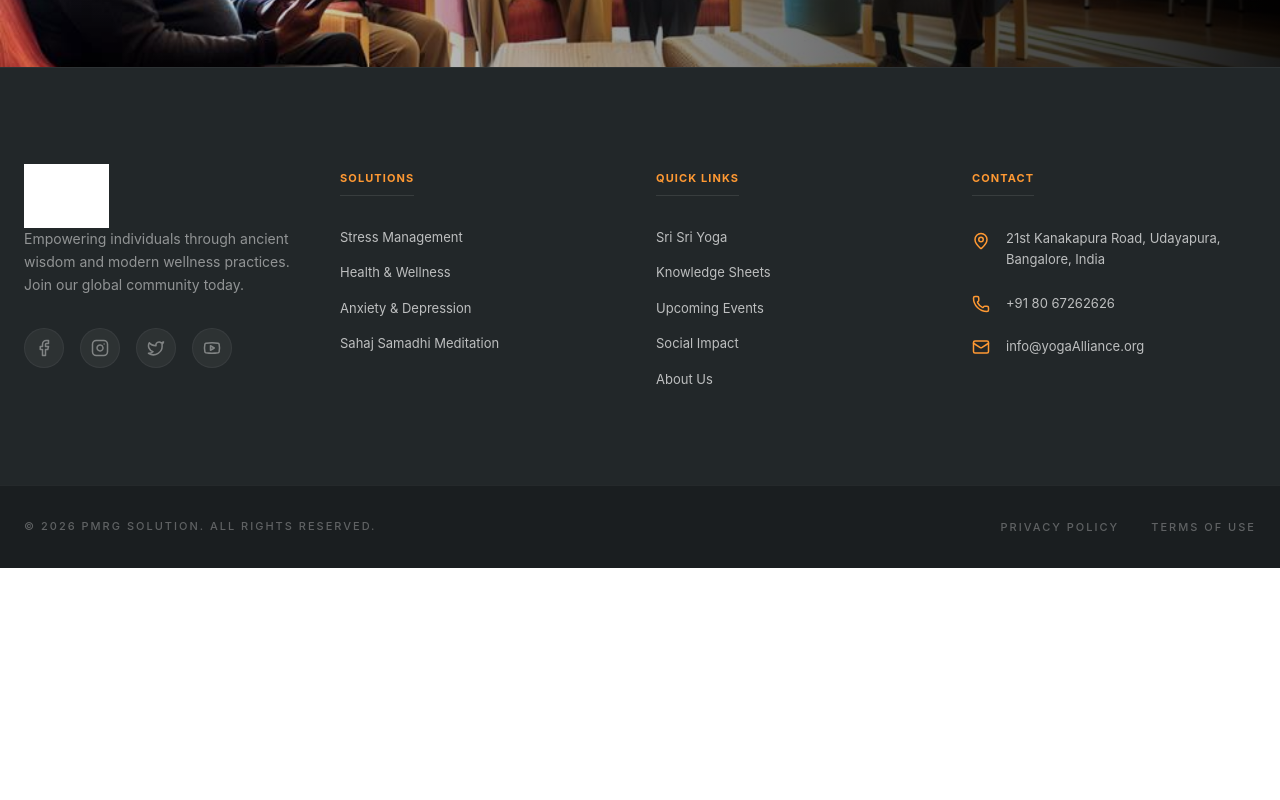
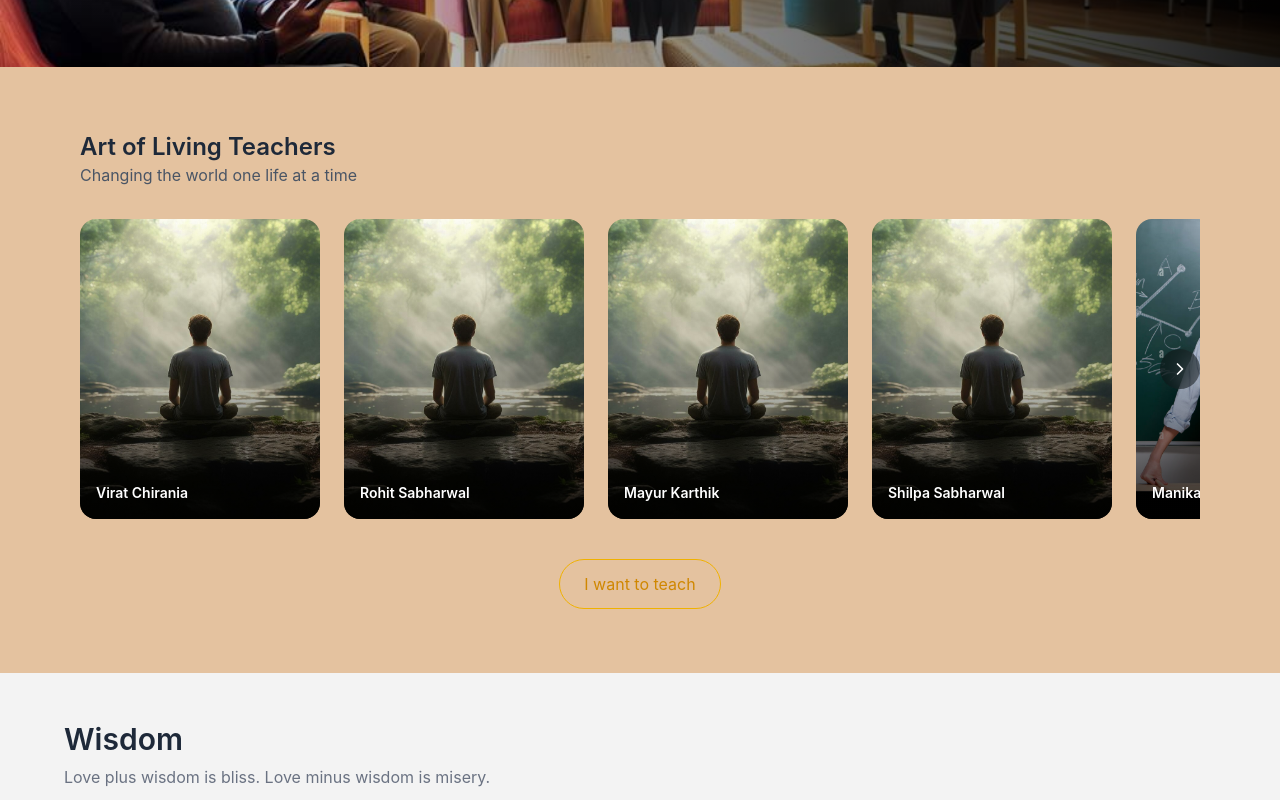
Before and after one commit to Sugaam-dev/ayurvedaalliance, a React (Vite) app: page / in a window 1280 px wide. Shown: the part 5640-6440 px from the top of the page. Before the commit the page ends 6208 px from the top, so only its background shows below. Built offline with nearby package versions, Linux system fonts and the light colour scheme; grey boxes are pictures that could not be loaded.

Commit message:
updated home page

```diff
--- a/src/pages/home/Home.jsx
+++ b/src/pages/home/Home.jsx
@@ -26,8 +26,8 @@
       <FAQSection />
       <ExperienceSection />
       <LivingSocialImpact/>
-      {/* <TeachersSection/>
-      <ProgramSection data={wisdomData} /> */}
+      <TeachersSection/>
+      <ProgramSection data={wisdomData} />
     </>
   );
 };
```
